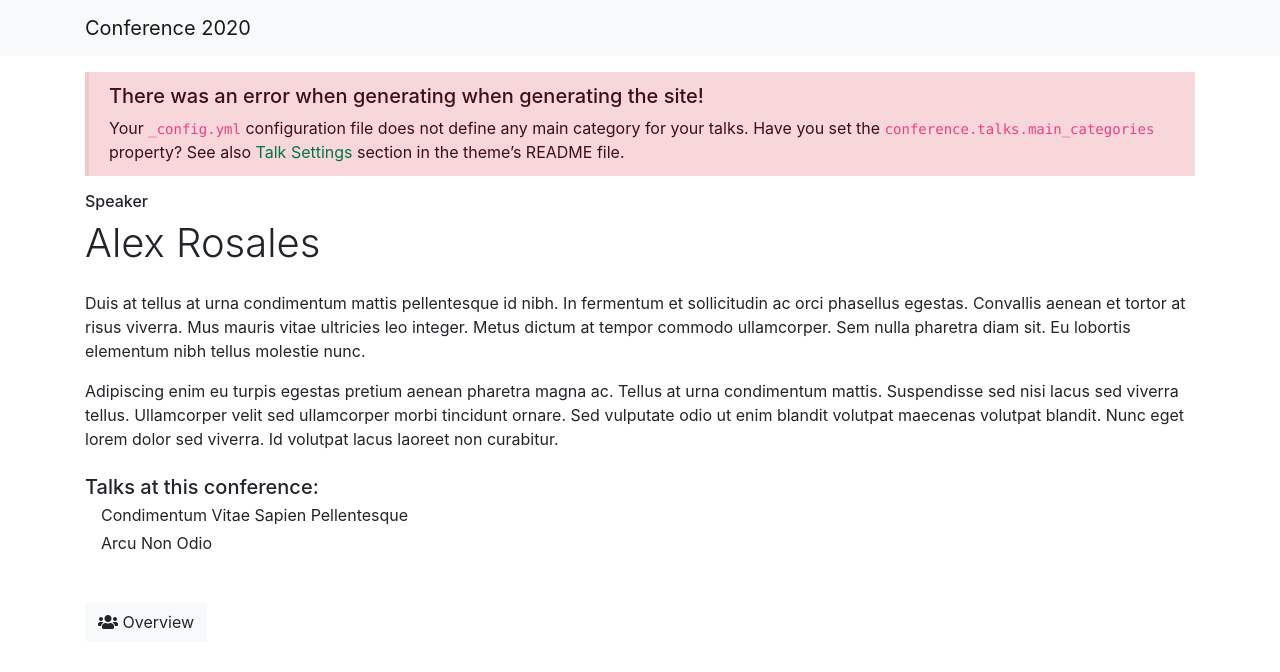
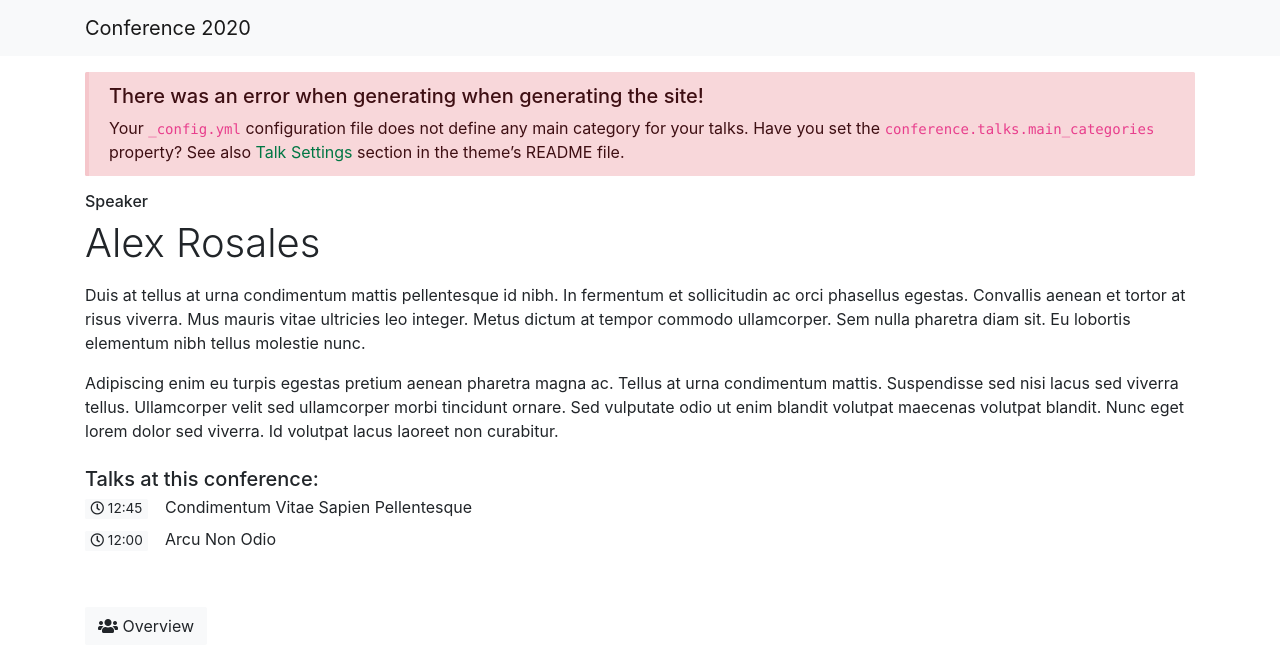
Before and after one commit to DigitaleGesellschaft/jekyll-theme-conference, a Jekyll site: the page built from _speakers/person-b.md, in a window 1280 px wide. Shown: the top 672 px of the page. Built offline with Jekyll 4.4.1, drawn with Linux system fonts in a browser that asks for light colours.

Commit message:
Various design and configuration refinements

```diff
--- a/_config.example.yml
+++ b/_config.example.yml
@@ -17,6 +17,7 @@ exclude:
   - LICENSE.md
   - REDISTRIBUTED.md
   - create_entries.py
+  - update_assets.py
 
 # Collections and their defaults
 collections:
--- a/_data/lang.yml
+++ b/_data/lang.yml
@@ -38,8 +38,8 @@ de:
     title: Programm
     legend: Legende
   speaker:
-    overview: Vortragende
-    title: Vortragende
+    overview: Redner
+    title: Redner:in
     talks: Vorträge an dieser Konferenz
   talk:
     overview: Vorträge
--- a/_layouts/location.html
+++ b/_layouts/location.html
@@ -19,7 +19,7 @@
   {{ content }}
 
   {% if site.conference.location.map.enable %}
-    <div id="map" class="mb-3"></div>
+    <div id="map" class="mt-4 mb-3"></div>
   {% endif %}
 
 {% include partials/footer.html %}
--- a/_layouts/room.html
+++ b/_layouts/room.html
@@ -15,10 +15,10 @@
 
   {{ content }}
 
-  <h5 class="mt-4 mb-1">
+  <h5 class="mt-4 mb-2">
     {{ site.data.lang[site.conference.lang].location.talks }}:
   </h5>
-  <ul class="list-unstyled">
+  <ul class="list-program list-unstyled">
     {% for r in site.data.program %}
       {% assign room_talks = false %}
       {% if this_room.name == r.room %}
--- a/_layouts/speaker.html
+++ b/_layouts/speaker.html
@@ -6,7 +6,7 @@
     {{ site.data.lang[site.conference.lang].speaker.title }}
   </p>
 
-  <h1 class="font-weight-light mb-4">
+  <h1 class="font-weight-light mb-3">
     {{ speaker.first_name }} {{ speaker.last_name }}
   </h1>
 
@@ -36,18 +36,33 @@
   {% if active_speaker %}
     <h5 class="mt-4 mb-1">{{ site.data.lang[site.conference.lang].speaker.talks }}:</h5>
 
-    <ul class="list-unstyled">
-      {% for talk in site.talks %}
+    <ul class="list-program list-unstyled">
+      {% for r in site.data.program %}
+        {% if r.talks.size > 0 %}
+          {% for t in r.talks %}
+            {% assign talk = site.talks | where: 'name', t.name | first %}
+
             {% for speaker_name in talk.speakers %}
               {% if speaker_name == speaker.name %}
 
                 {% include partials/get_main_category.html %}
-            <li class="mb-1 ml-2 pl-2 border-soft-{{ main_cat_color }}">
+
+                <li class="d-flex flex-row">
+                  <div class="flex-column">
+                    {% include partials/get_talk_time.html %}
+                    {% include partials/show_talk_time.html %}
+                  </div>
+                  <div class="flex-column ml-2 pl-2 mb-2 border-soft-{{ main_cat_color }}">
+                    <p class="mb-0">
                       {% include partials/show_talk.html %}
+                    </p>
+                  </div>
                 </li>
 
               {% endif %}
             {% endfor %}
+          {% endfor %}
+        {% endif %}
       {% endfor %}
     </ul>
   {% endif %}
--- a/_sass/conference.scss
+++ b/_sass/conference.scss
@@ -5,6 +5,7 @@
 $border-radius:                .1rem !default;
 $alert-border-width:           4px !default;
 $alert-color-level:            9 !default;
+$badge-font-size:              .85em !default;
 $enable-responsive-font-sizes: true !default;
 //     Set different default as Bootstrap's choice is a very flashy blue
 $primary:                      #074 !default;
@@ -136,6 +137,11 @@ $fa-font-path: '/assets/webfonts' !default;
   width: 100%;
 }
 
+//   Program per Room
+.list-program li > div.flex-column:first-of-type {
+  width: 4em;
+}
+
 // Speaker
 .speakergroup {
   page-break-inside: avoid;
```
Also changed, not shown: README.md. Lines whose indentation alone changed are shown as unchanged.
